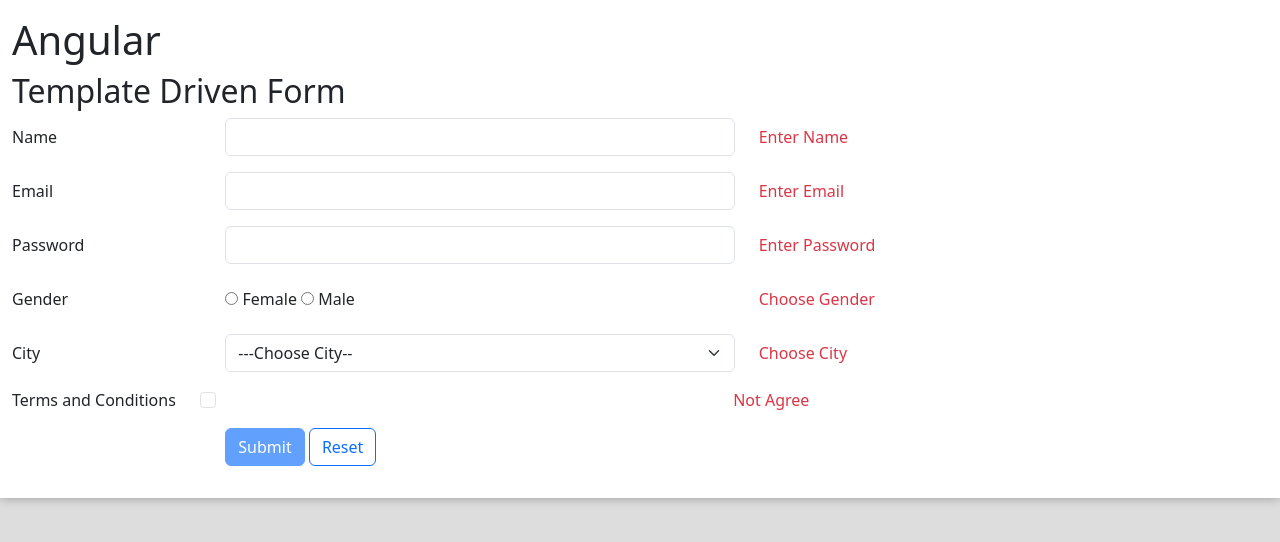
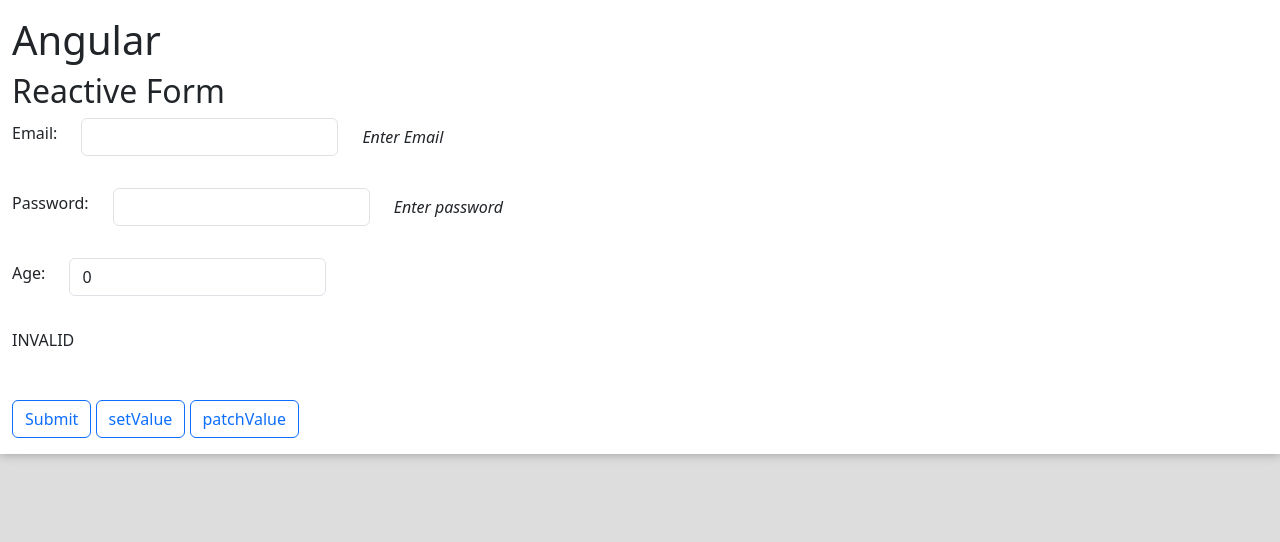
Before and after one commit to avimalhotra/ng-dec-24, an Angular app: page / in a window 1280 px wide. Shown: the top 542 px of the page. Built offline with nearby package versions, Linux system fonts and the light colour scheme.

Commit message:
Reactive forms

```diff
--- a/src/app/app.component.html
+++ b/src/app/app.component.html
@@ -2,6 +2,7 @@
 
   <h1>{{title | titlecase}}</h1>
 
+  <!-- <section>
   <h2>Template Driven Form</h2>
   <form novalidate #loginform="ngForm" (ngSubmit)="onSubmit(loginform)">
     <div class="row mb-3 align-items-center">
@@ -79,8 +80,60 @@
       </div>
     </div>
 
+  </form>
+  </section> -->
 
-  </form>
+  <section>
+    <h2>Reactive Form</h2>
+    <form novalidate class="row align-items-center" [formGroup]="loginform" (ngSubmit)="loginUser()">
+
+      <div class="col-auto"><label class=" form-label" for="email">Email: </label></div>
+      <div class="col-auto"><input type="email" class="form-control" id="email" name="email" formControlName="email"></div>
+      <div class="col-auto">
+        <i *ngIf="loginform.get('email')?.hasError('required') && loginform.get('email')?.pristine">Enter Email</i>
+        <i *ngIf="loginform.get('email')?.invalid && loginform.get('email')?.dirty">Email Invalid</i>
+        <i *ngIf="loginform.get('email')?.valid && loginform.get('email')?.dirty">Email Valid</i>
+      </div>
+      <!-- <div class="col-auto"><output>{{loginform}}</output></div> -->
+      <div class="w-100 my-3"></div>
+
+      <div class="col-auto"><label for="pass" class="form-label">Password:</label></div>
+      <div class="col-auto"><input class="form-control" type="password" name="pass" formControlName="pass" id="pass"></div>
+      <!-- <div class="col-auto"><output>{{pass.value}}</output></div> -->
+      <div class="col-auto">
+        <i *ngIf="loginform.get('pass')?.hasError('required') && loginform.get('pass')?.pristine">Enter password</i>
+        <i *ngIf="loginform.get('pass')?.invalid && loginform.get('pass')?.dirty">Invalid password</i>
+        <i *ngIf="loginform.get('pass')?.valid && loginform.get('pass')?.dirty">Valid password</i>
+      </div>
+      <div class="w-100 my-3"></div>
+
+      <div class="col-auto"><label for="age" class="form-label">Age:</label></div>
+      <div class="col-auto"><input class="form-control" type="number" name="age" formControlName="age" id="age"></div>
+      <div class="col-auto">
+        <i *ngIf="loginform.get('age')?.hasError('required') && loginform.get('age')?.pristine">Enter Age</i>
+        <i *ngIf="loginform.get('age')?.invalid && loginform.get('age')?.dirty">Invalid age</i>
+        <i *ngIf="loginform.get('age')?.valid && loginform.get('age')?.dirty">Valid age</i>
+      </div>
+      <!-- <div class="col-auto"><output>{{age.value}}</output></div> -->
+      <div class="w-100 my-3"></div>
+      <div class="col-auto">
+          <!-- <p>{{loginform.value | json }}</p> -->
+          <p>{{loginform.status }}</p>
+          <!-- <p>Valid: {{loginform.valid }}, Invalid: {{loginform.invalid }}</p> -->
+          <p></p>
+      </div>
+      <div class="w-100 my-3"></div>
+      <div class="col-auto">
+        <button type="submit" class="btn btn-outline-primary">Submit</button>
+        <button type="button" class="btn btn-outline-primary" (click)="setVal()">setValue</button>
+        <button type="button" class="btn btn-outline-primary" (click)="patchVal()">patchValue</button>
+
+      </div>
+
+
+
+      </form>
+  </section>
 
   <!-- <app-course></app-course> -->
 
--- a/src/app/app.component.ts
+++ b/src/app/app.component.ts
@@ -1,15 +1,19 @@
 import { Component } from '@angular/core';
 // import { CarsComponent } from './cars/cars.component';
 import { CommonModule } from '@angular/common';
-import {FormsModule} from '@angular/forms';
+import {FormsModule, Validators} from '@angular/forms';
 // import { CourseComponent } from './course/course.component';
 // import { ReversePipe } from './reverse.pipe';
-import { Login } from './login';
+// import { Login } from './login';
+import { ReactiveFormsModule } from '@angular/forms';
+import {  Validator, FormControl, FormArray, FormGroup } from '@angular/forms';
+// import { FormBuilder } from '@angular/forms';
+
 
 
 @Component({
   selector: 'app-root',
-  imports: [ CommonModule, FormsModule  ],
+  imports: [ CommonModule, FormsModule, ReactiveFormsModule  ],
   templateUrl: './app.component.html',
   styleUrl: './app.component.css',
   preserveWhitespaces:true
@@ -18,11 +22,31 @@
 export class AppComponent {
 
   title = 'angular';
-  model = new Login("","","","","",false);                  // initial values
 
-  onSubmit(data:any){
-    console.log( data.value );
+  /* model = new Login("","","","","",false);
+  onSubmit(data:any){console.log( data.value );} */
 
-  }
+  // email=new FormControl('');
+  // pass=new FormControl('');
+  // age=new FormControl(0);
+
+  loginform=new FormGroup({
+    email:new FormControl("",[Validators.required, Validators.minLength(6)]),
+    pass:new FormControl("",[Validators.required,Validators.minLength(8)], ),
+    age:new FormControl(0,[Validators.required, Validators.min(25), Validators.max(75)]),
+  });
+
+  loginUser(){
+    console.log(this.loginform.status);
+    console.log(this.loginform.value);
+    console.log(this.loginform.valid);
+  };
+
+
+  setVal(){this.loginform.setValue({email:"mail@domain.com",pass:"12345678",age:25})}
+  patchVal(){ this.loginform.patchValue({email:"new@mail.com"})};
+
+
+
 
 }
```
